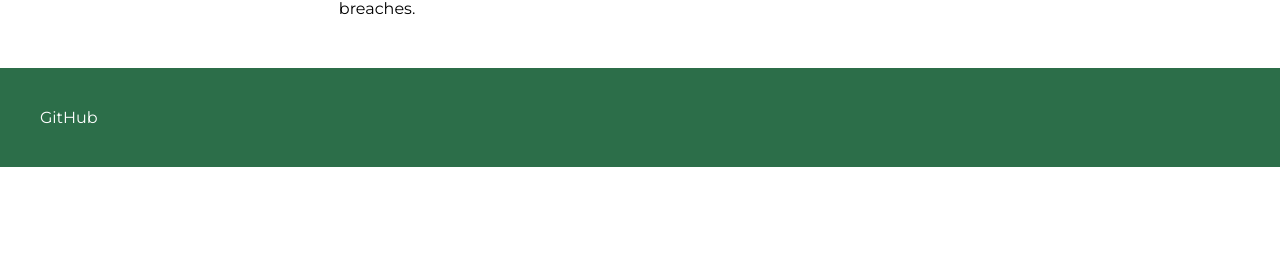
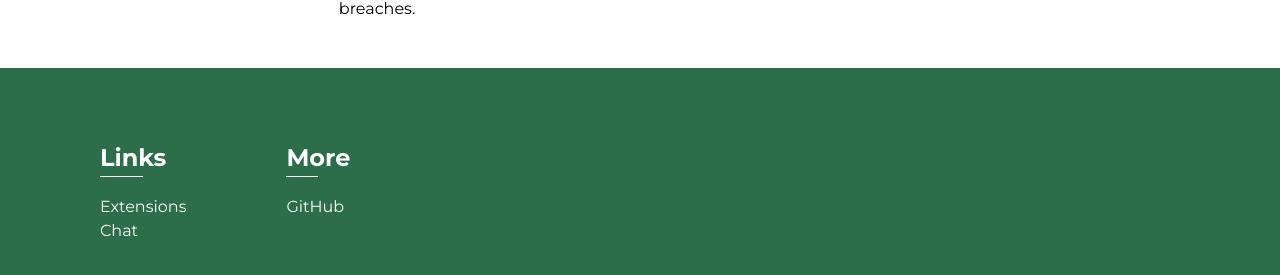
Before and after one commit to UDES-Project/website, a Next.js app: page / in a window 1280 px wide. Shown: the part 1844-2119 px from the top of the page. Before the commit the page ends 2011 px from the top, so only its background shows below. Built offline with nearby package versions, Linux system fonts and the light colour scheme.

Commit message:
Change Footer

```diff
--- a/src/components/footer/footer.scss
+++ b/src/components/footer/footer.scss
@@ -1,9 +1,33 @@
 .footer {
-    padding: 40px;
-
+    padding: 75px;
+    padding-inline: 100px;
     background-color: #2c6e49;
+    display: flex;
+    gap: 100px;
 
     a {
         color: #fff;
     }
+
+    .column {
+        display: flex;
+        flex-direction: column;
+        gap: 5px;
+
+        h2 {
+            margin-bottom: 20px;
+            color: #fff;
+            position: relative;
+
+            &::after {
+                content: "";
+                position: absolute;
+                bottom: -5px;
+                left: 0px;
+                height: 1px;
+                background-color: #fff;
+                width: 50%;;
+            }
+        }
+    }
 }
--- a/src/components/footer/footer.tsx
+++ b/src/components/footer/footer.tsx
@@ -2,6 +2,14 @@ import "./footer.scss"
 
 export default function Footer() {
     return <div className="footer">
-        <a href="https://github.com/UDES-Project">GitHub</a>
+        <div className="column">
+            <h2>Links</h2>
+            <a href="/extensions">Extensions</a>
+            <a href="/chat">Chat</a>
+        </div>
+        <div className="column">
+            <h2>More</h2>
+            <a href="https://github.com/UDES-Project">GitHub</a>
+        </div>
     </div>
 }
```
